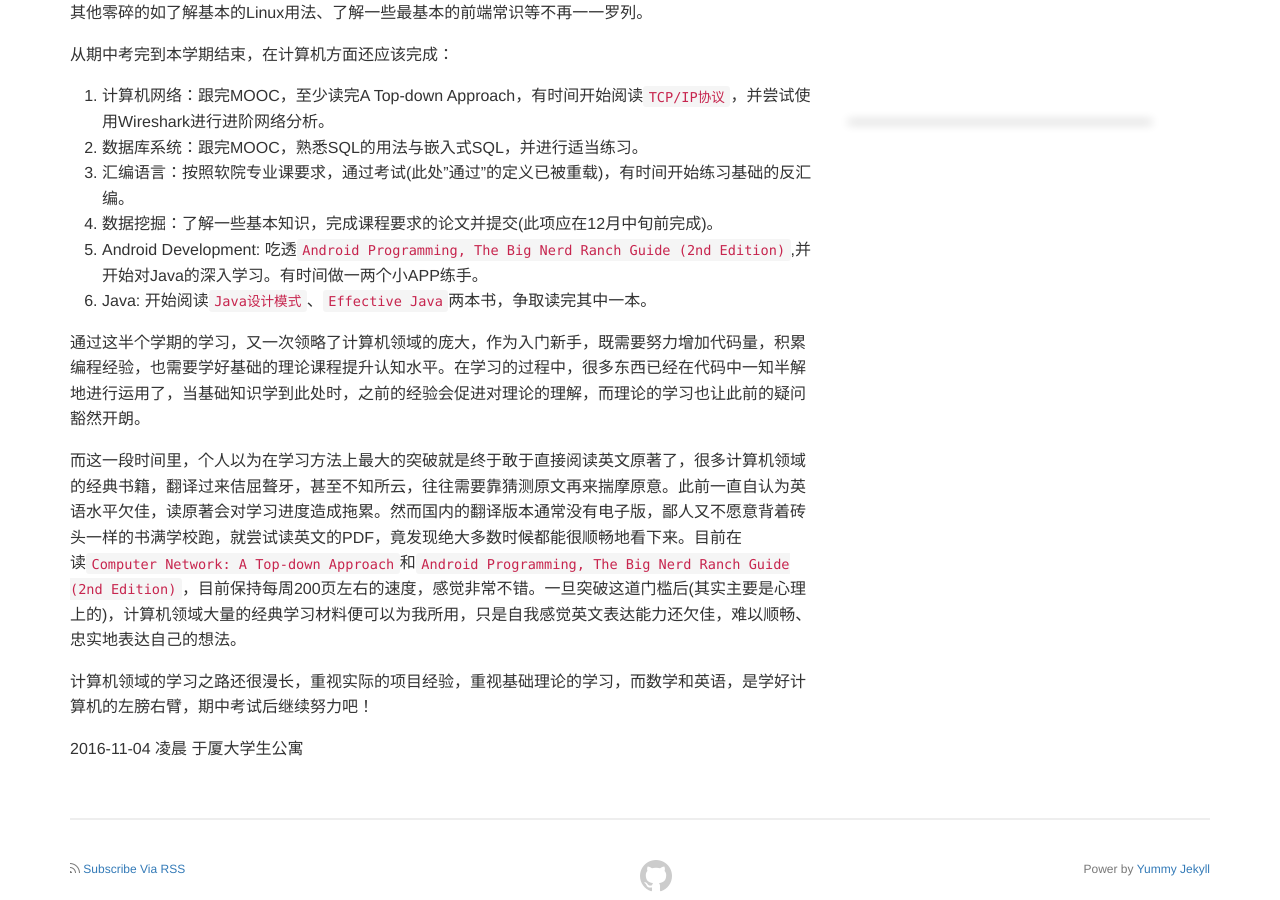
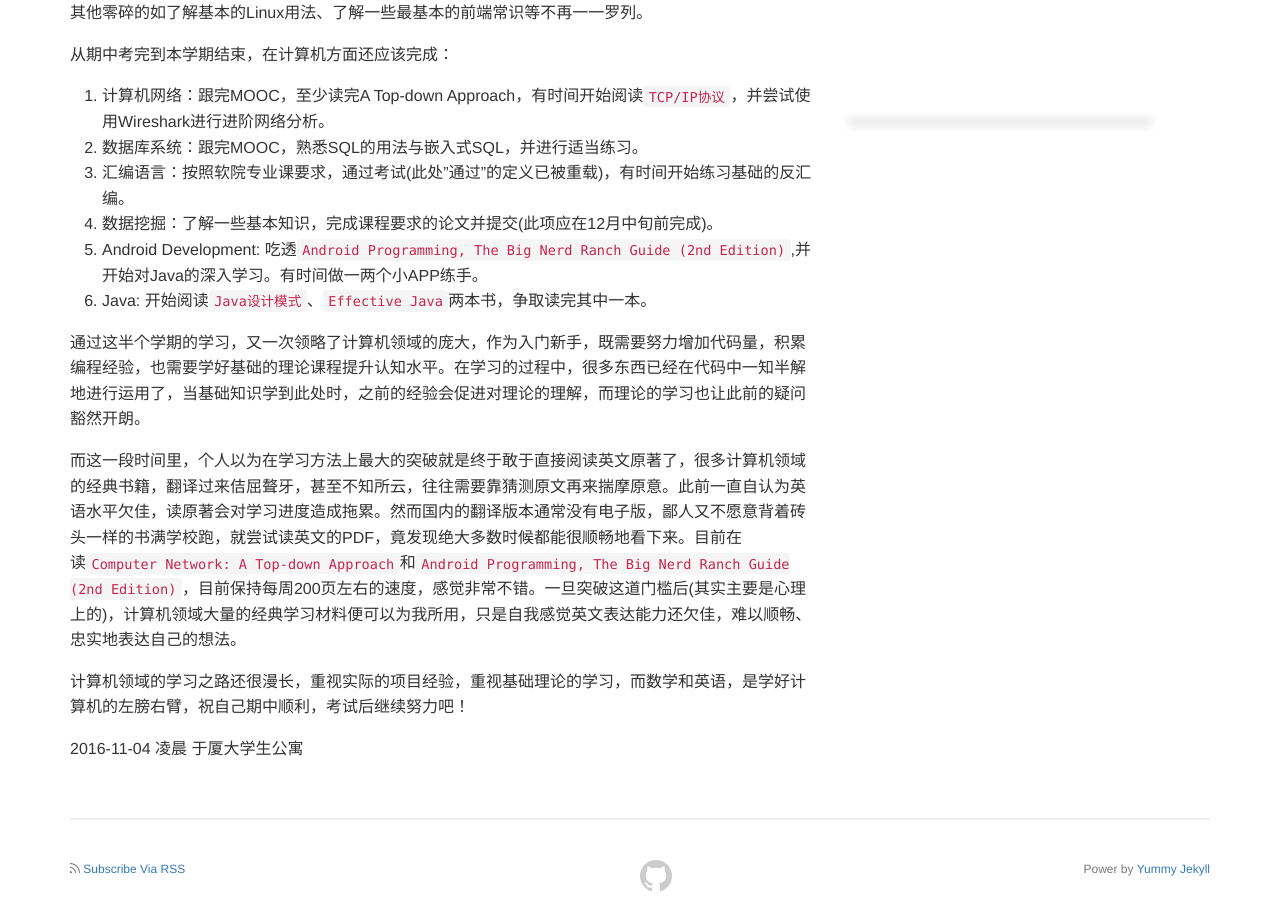
Before and after one commit to smartjinyu/smartjinyu.github.io, a Jekyll site: the page built from _posts/2016-11-03-pause_for_midterm_exams.markdown, in a window 1280 px wide and 900 px high, scrolled down 864 px. Built offline with Jekyll 4.4.1, drawn with Linux system fonts in a browser that asks for light colours; comment, search, counter and statistics services are not loaded.

Commit message:
i add a new article

```diff
--- a/_posts/2016-11-03-pause_for_midterm_exams.markdown
+++ b/_posts/2016-11-03-pause_for_midterm_exams.markdown
@@ -41,7 +41,7 @@
 
 而这一段时间里，个人以为在学习方法上最大的突破就是终于敢于直接阅读英文原著了，很多计算机领域的经典书籍，翻译过来佶屈聱牙，甚至不知所云，往往需要靠猜测原文再来揣摩原意。此前一直自认为英语水平欠佳，读原著会对学习进度造成拖累。然而国内的翻译版本通常没有电子版，鄙人又不愿意背着砖头一样的书满学校跑，就尝试读英文的PDF，竟发现绝大多数时候都能很顺畅地看下来。目前在读`Computer Network: A Top-down Approach`和`Android Programming, The Big Nerd Ranch Guide (2nd Edition)`，目前保持每周200页左右的速度，感觉非常不错。一旦突破这道门槛后(其实主要是心理上的)，计算机领域大量的经典学习材料便可以为我所用，只是自我感觉英文表达能力还欠佳，难以顺畅、忠实地表达自己的想法。
 
-计算机领域的学习之路还很漫长，重视实际的项目经验，重视基础理论的学习，而数学和英语，是学好计算机的左膀右臂，期中考试后继续努力吧！
+计算机领域的学习之路还很漫长，重视实际的项目经验，重视基础理论的学习，而数学和英语，是学好计算机的左膀右臂，祝自己期中顺利，考试后继续努力吧！
 
 
 
```
